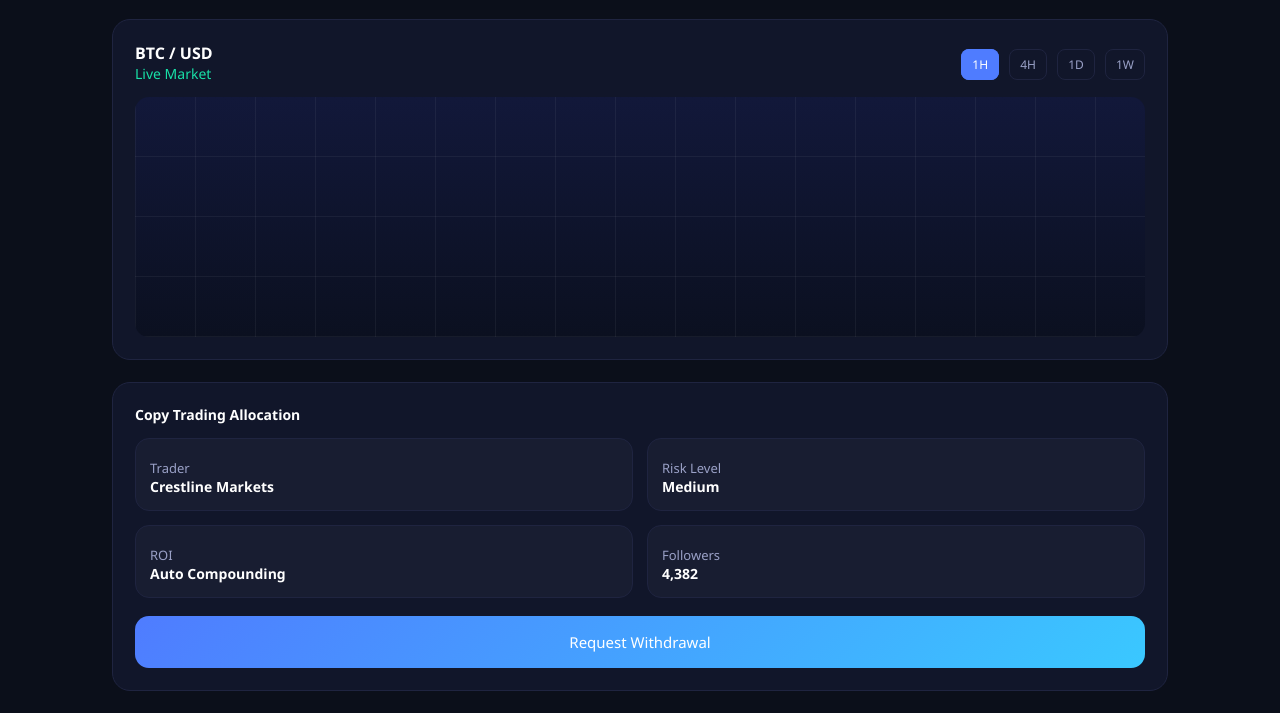
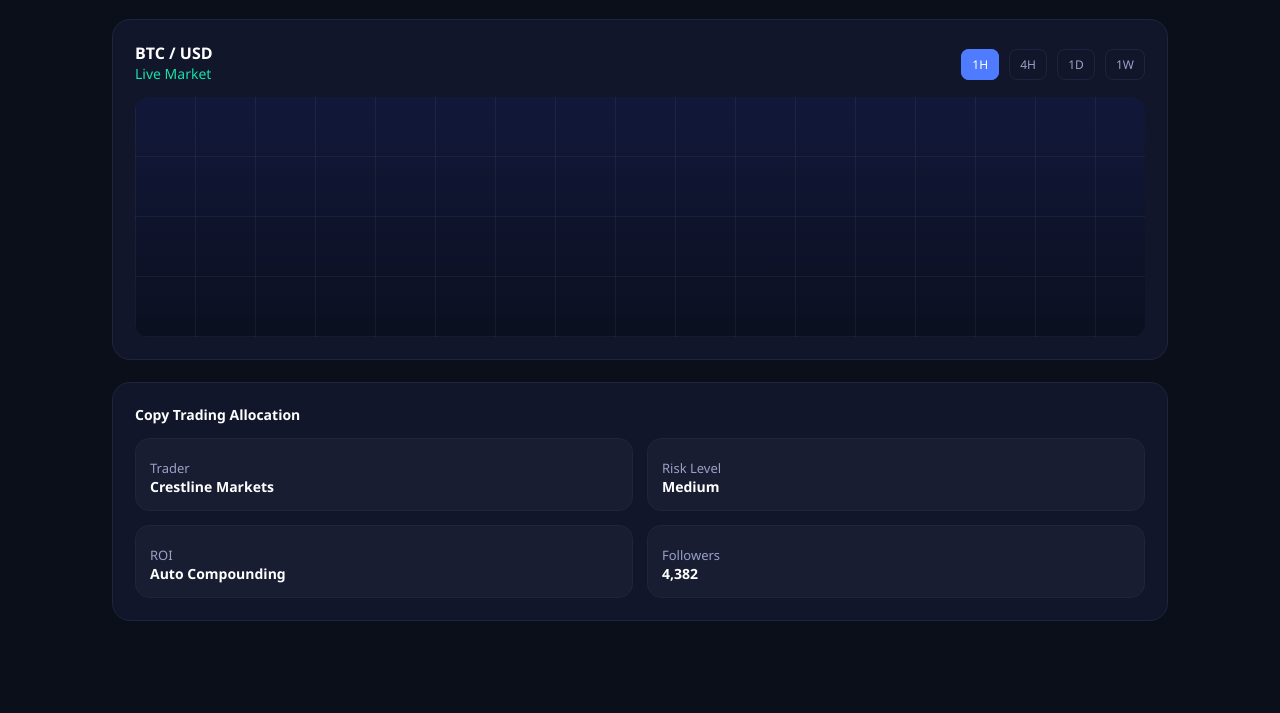
Before and after one commit to CapitalNest/QR-Trading.co, a plain HTML site: page account.html in a window 1280 px wide. Shown: the part 273-986 px from the top of the page. After the commit the page ends 916 px from the top, so only its background shows below. Drawn offline with Linux system fonts and the light colour scheme.

Commit message:
Update account.html

```diff
--- a/account.html
+++ b/account.html
@@ -305,7 +305,7 @@ header h1{
         </div>
     </div>
 
-    <button class="action" onclick="withdraw()">Request Withdrawal</button>
+    <!-- <button class="action" onclick="withdraw()">Request Withdrawal</button> -->
 </div>
 
 </div>
```
